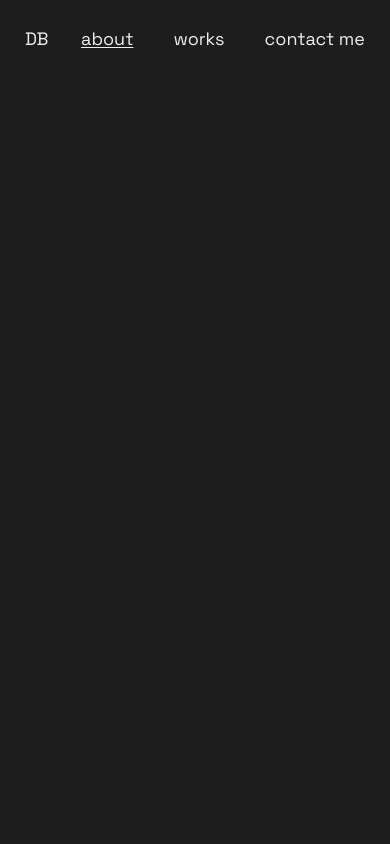
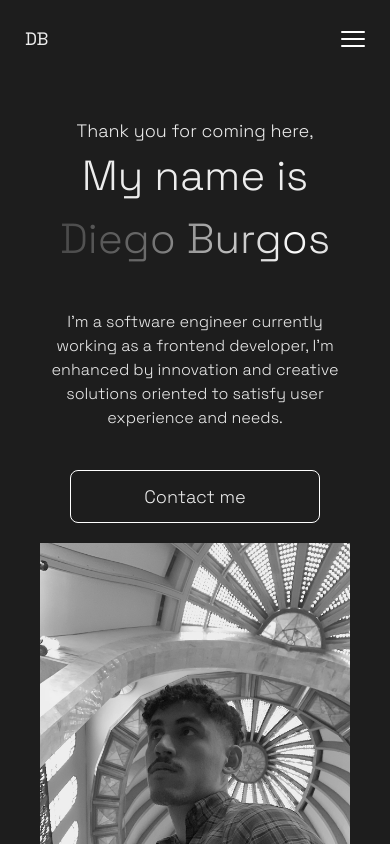
Before and after one commit to nefta2/portfolio_2025, a Next.js app: page /about in a window 390 px wide. Shown: the top 844 px of the page. Built offline with nearby package versions, Linux system fonts and the light colour scheme.

Commit message:
about done

```diff
--- a/src/app/about/page.tsx
+++ b/src/app/about/page.tsx
@@ -1,6 +1,96 @@
-'use client';
-import { useRouter } from 'next/navigation';
+import { Space_Grotesk } from 'next/font/google';
+import WhiteButton from '../components/white-button';
+import Timeline from '../components/timeline';
+
+const spaceGrotesk = Space_Grotesk({
+	weight: '300',
+	subsets: ['latin'],
+});
+
 export default function About() {
-	const router = useRouter();
-	return <div className="cursor-default"></div>;
+	const workExperience = [
+		{
+			title: 'Cheil',
+			year: '2023-2025',
+			description:
+				'Marketing company under the Samsung Group. Currently working in the Business Intelligence (BI) department as a frontend developer, focusing on delivering user-friendly interfaces for store management systems, vessel and port tracking, and website maintenance. I am also responsible for creating UI/UX designs for the team using Figma. This role allows me to apply the skills I gained during college while also introduces me to real-world concepts of a professional work environment.',
+		},
+		{
+			title: 'Foundever',
+			year: '2023',
+			description:
+				'Working as a customer service representative strengthened my problem-solving abilities, patience, and creativity when addressing challenges. This was a key to further develop my capacity to understand user’s needs and turn them out in requirements to create high quality front-end software. ',
+		},
+	];
+	const techStacks = [
+		{
+			title: 'Languages & Frameworks',
+			description: 'JavaScript, TypeScript, React, Next.js.',
+		},
+		{
+			title: 'Styling',
+			description: 'SCSS, CSS, Tailwind CSS.',
+		},
+		{
+			title: 'Tools & Libraries',
+			description: 'TanStack Table, Axios, Figma.',
+		},
+		{
+			title: 'Concepts',
+			description: 'Responsive Design, UI/UX Principles, API Integration.',
+		},
+	];
+	return (
+		<div className={`${spaceGrotesk.className} mx-10 my-10 lg:mx-35 lg:my-10`}>
+			<div
+				className={`flex flex-col lg:flex-row gap-5 lg:gap-10 items-center justify-between h-full mb-10 lg:mb-20 mt-5 lg:mt-10`}
+			>
+				<div className="flex flex-col gap-10 text-center items-center lg:items-start lg:text-left">
+					<div>
+						<h1 className="text-[18px] lg:text-[46px]">
+							Thank you for coming here,
+						</h1>
+						<h2 className="text-[42px] lg:text-[64px]">
+							My name is{' '}
+							<span className="gradient-text px-4 size-[-webkit-fill-available] text-center sm:text-left text-transparent animate-gradient h-full sm:h-[60%]">
+								Diego Burgos
+							</span>
+						</h2>
+					</div>
+					<h3 className="text-[16px] lg:text-[18px] max-w-[650px]">
+						I’m a software engineer currently working as a frontend developer,
+						I’m enhanced by innovation and creative solutions oriented to
+						satisfy user experience and needs.
+					</h3>
+					<WhiteButton
+						title="Contact me"
+						horizontalPadding={60}
+						route="/contact-me"
+						width={250}
+					/>
+				</div>
+				<div>
+					<img src="./about-me.jpg" alt="Me on a museum" className="w-130" />
+				</div>
+			</div>
+			<hr className="w-full max-w-[1000px] mx-auto border-t border-white opacity-50" />
+
+			<div>
+				<h1 className="text-[32px] lg:text-[40px] py-10">
+					<span className="gradient-text px-4 size-[-webkit-fill-available] text-center sm:text-left text-transparent animate-gradient h-full sm:h-[60%]">
+						My Experience
+					</span>
+				</h1>
+				<Timeline data={workExperience} />
+			</div>
+			<div>
+				<h1 className="text-[32px] lg:text-[40px] py-10">
+					<span className="gradient-text px-4 size-[-webkit-fill-available] text-center sm:text-left text-transparent animate-gradient h-full sm:h-[60%]">
+						Tech Stacks I Use
+					</span>
+				</h1>
+				<Timeline data={techStacks} />
+			</div>
+		</div>
+	);
 }
--- a/src/app/components/navigation-bar.css
+++ b/src/app/components/navigation-bar.css
@@ -37,3 +37,55 @@
 	width: 100%;
 	left: 0;
 }
+
+.burger-button {
+	position: relative;
+	width: 24px;
+	height: 24px;
+	display: flex;
+	flex-direction: column;
+	justify-content: center;
+	gap: 5px;
+	z-index: 50;
+	transition: transform 0.3s ease;
+}
+
+.line {
+	height: 2px;
+	background-color: #fff; /* or currentColor if you prefer */
+	border-radius: 2px;
+	transition: all 0.3s ease-in-out;
+}
+
+.top,
+.middle,
+.bottom {
+	width: 100%;
+	display: block;
+}
+
+/* Open (X) state */
+.burger-button.open .top {
+	transform: rotate(45deg) translate(5px, 5px);
+}
+
+.burger-button.open .middle {
+	opacity: 0;
+}
+
+.burger-button.open .bottom {
+	transform: rotate(-45deg) translate(5px, -5px);
+}
+
+.dropdown-link {
+	opacity: 0;
+	transform: translateY(20px);
+	animation: dropdownLinkFadeIn 0.4s ease forwards;
+}
+
+@keyframes dropdownLinkFadeIn {
+	to {
+		opacity: 1;
+		transform: translateY(0);
+	}
+}
--- a/src/app/components/navigation-bar.tsx
+++ b/src/app/components/navigation-bar.tsx
@@ -1,46 +1,84 @@
 'use client';
-import { nav } from 'motion/react-client';
 import { Space_Grotesk } from 'next/font/google';
 import Link from 'next/link';
-import { usePathname, useRouter } from 'next/navigation';
+import { usePathname } from 'next/navigation';
 import './navigation-bar.css';
+import { useState } from 'react';
 
 const spaceGrotesk = Space_Grotesk({
 	weight: '400',
 	subsets: ['latin'],
 });
+
 export default function NavigationBar() {
-	const router = useRouter();
 	const pathname = usePathname();
+	const [isOpen, setIsOpen] = useState(false);
+
+	const toggleMenu = () => setIsOpen(!isOpen);
+
 	return (
 		<nav
 			className={
 				pathname === '/'
 					? 'hidden'
-					: `${spaceGrotesk.className} flex justify-between text-[18px] p-[25px] gap-4`
+					: `${spaceGrotesk.className} relative z-50 flex justify-between items-center text-[18px] p-[25px]`
 			}
 		>
+			{/* Logo */}
 			<div>
 				<Link href="/" className="nav-link-db">
 					DB
 				</Link>
 			</div>
-			<div className="flex gap-10">
-				<Link
-					href={'/about'}
-					className={
-						pathname === '/about' ? 'underline underline-offset-2' : 'nav-link'
-					}
+
+			{/* Burger Icon */}
+			<div className="lg:hidden z-50 transition-opacity duration-300 ease-in-out">
+				<button
+					onClick={toggleMenu}
+					aria-label="Toggle menu"
+					className={`burger-button ${isOpen ? 'open' : ''}`}
 				>
-					about
-				</Link>
-				<Link href={'/works'} className="nav-link">
-					works
-				</Link>
-				<Link href={'/contact-me'} className="nav-link">
-					contact me
-				</Link>
+					<span className="line top"></span>
+					<span className="line middle"></span>
+					<span className="line bottom"></span>
+				</button>
 			</div>
+
+			<div className="hidden lg:flex gap-10">
+				{['about', 'works', 'contact-me'].map((page) => (
+					<Link
+						key={page}
+						href={`/${page}`}
+						className={
+							pathname === `/${page}`
+								? 'underline underline-offset-2'
+								: 'nav-link'
+						}
+					>
+						{page.replace('-', ' ')}
+					</Link>
+				))}
+			</div>
+
+			{isOpen && (
+				<div className="fixed inset-0 bg-black bg-opacity-90 flex flex-col justify-center items-center gap-8 text-2xl text-white lg:hidden transition-all z-40">
+					{['about', 'works', 'contact-me'].map((page, index) => (
+						<Link
+							key={page}
+							href={`/${page}`}
+							className={`dropdown-link ${
+								pathname === `/${page}`
+									? 'underline underline-offset-2'
+									: 'nav-link'
+							}`}
+							style={{ animationDelay: `${index * 0.2}s` }}
+							onClick={() => setIsOpen(false)}
+						>
+							{page.replace('-', ' ')}
+						</Link>
+					))}
+				</div>
+			)}
 		</nav>
 	);
 }
--- /dev/null
+++ b/src/app/components/timeline.tsx
@@ -0,0 +1,40 @@
+'use client';
+import { button, div, nav } from 'motion/react-client';
+import { Space_Grotesk } from 'next/font/google';
+import Link from 'next/link';
+import { usePathname, useRouter } from 'next/navigation';
+
+const spaceGrotesk = Space_Grotesk({
+	weight: '400',
+	subsets: ['latin'],
+});
+
+interface TimelineItem {
+	title: string;
+	year?: string | number;
+	description: string;
+}
+
+interface WhiteButtonProps {
+	data: TimelineItem[];
+}
+
+export default function Timeline({ data }: WhiteButtonProps) {
+	return data.map((x: TimelineItem, index) => {
+		return (
+			<div
+				key={index}
+				className="flex flex-col gap-5 relative border-solid border-l-1 pl-[20px] pb-8"
+			>
+				<div className="w-full flex flex-row justify-between gap-2 text-[20px] md:text-[26px]">
+					<div className="w-3 h-3 left-[-6px] bg-white rounded-full absolute"></div>
+					<h1>{x.title}</h1>
+					<h1>{x?.year}</h1>
+				</div>
+				<div className="text-[12px] md:text-[16px]">
+					<h2>{x.description}</h2>
+				</div>
+			</div>
+		);
+	});
+}
--- /dev/null
+++ b/src/app/components/white-button.tsx
@@ -0,0 +1,48 @@
+'use client';
+import { button, nav } from 'motion/react-client';
+import { Space_Grotesk } from 'next/font/google';
+import Link from 'next/link';
+import { usePathname, useRouter } from 'next/navigation';
+
+const spaceGrotesk = Space_Grotesk({
+	weight: '400',
+	subsets: ['latin'],
+});
+
+interface WhiteButtonProps {
+	title: string;
+	horizontalPadding?: number;
+	verticalPadding?: number;
+	width?: number;
+	route?: string;
+}
+
+export default function WhiteButton({
+	title,
+	horizontalPadding,
+	verticalPadding,
+	width,
+	route,
+}: WhiteButtonProps) {
+	const router = useRouter();
+	const pathname = usePathname();
+
+	const clickButton = () => {
+		if (route) {
+			router.push(route);
+		} else {
+			console.error('Route is undefined');
+		}
+	};
+	return (
+		<button
+			className={`border-1 border-solid border-white p-3 rounded-lg px-[${horizontalPadding}px] px-[${verticalPadding}px] text-[18px]`}
+			style={{
+				width: width,
+			}}
+			onClick={clickButton}
+		>
+			{title}
+		</button>
+	);
+}
--- /dev/null
+++ b/src/app/contact-me/page.tsx
@@ -0,0 +1,19 @@
+'use client';
+import { Space_Grotesk } from 'next/font/google';
+import { useRouter } from 'next/navigation';
+import WhiteButton from '../components/white-button';
+
+const spaceGrotesk = Space_Grotesk({
+	weight: '300',
+	subsets: ['latin'],
+});
+
+export default function ContactMe() {
+	return (
+		<div
+			className={`${spaceGrotesk.className} flex flex-row gap-10 items-center  h-full mx-20`}
+		>
+			contact me
+		</div>
+	);
+}
--- a/src/app/globals.css
+++ b/src/app/globals.css
@@ -96,9 +96,10 @@ body {
 }
 
 .about-image::after {
-	background-image: url('/about-image.JPG');
+	background-image: url('/about-me.jpg');
+	background-position: 30% 70%;
 	opacity: 0;
-	filter: brightness(50%) blur(0.5px);
+	filter: brightness(50%) blur(0px);
 }
 
 .about-image:hover::before {
--- a/src/app/page.tsx
+++ b/src/app/page.tsx
@@ -89,7 +89,7 @@ export default function Home() {
 							route: '/about',
 						},
 						{ text: '(II) works.', className: 'works-image' },
-						{ text: '(III) contact me.', className: '' },
+						{ text: '(III) contact me.', className: '', route: '/contact-me' },
 					].map(({ text, className, route }, i) => (
 						<div
 							key={i}
--- /dev/null
+++ b/src/app/works/page.tsx
@@ -0,0 +1,19 @@
+'use client';
+import { Space_Grotesk } from 'next/font/google';
+import { useRouter } from 'next/navigation';
+import WhiteButton from '../components/white-button';
+
+const spaceGrotesk = Space_Grotesk({
+	weight: '300',
+	subsets: ['latin'],
+});
+
+export default function ContactMe() {
+	return (
+		<div
+			className={`${spaceGrotesk.className} flex flex-row gap-10 items-center  h-full mx-40`}
+		>
+			<h1 className="text-[30px]">Works.</h1>
+		</div>
+	);
+}
```
Also changed, not shown: page.tsx (added), public/about-me.jpg (added), src/app/landing-page/page.tsx (deleted).
